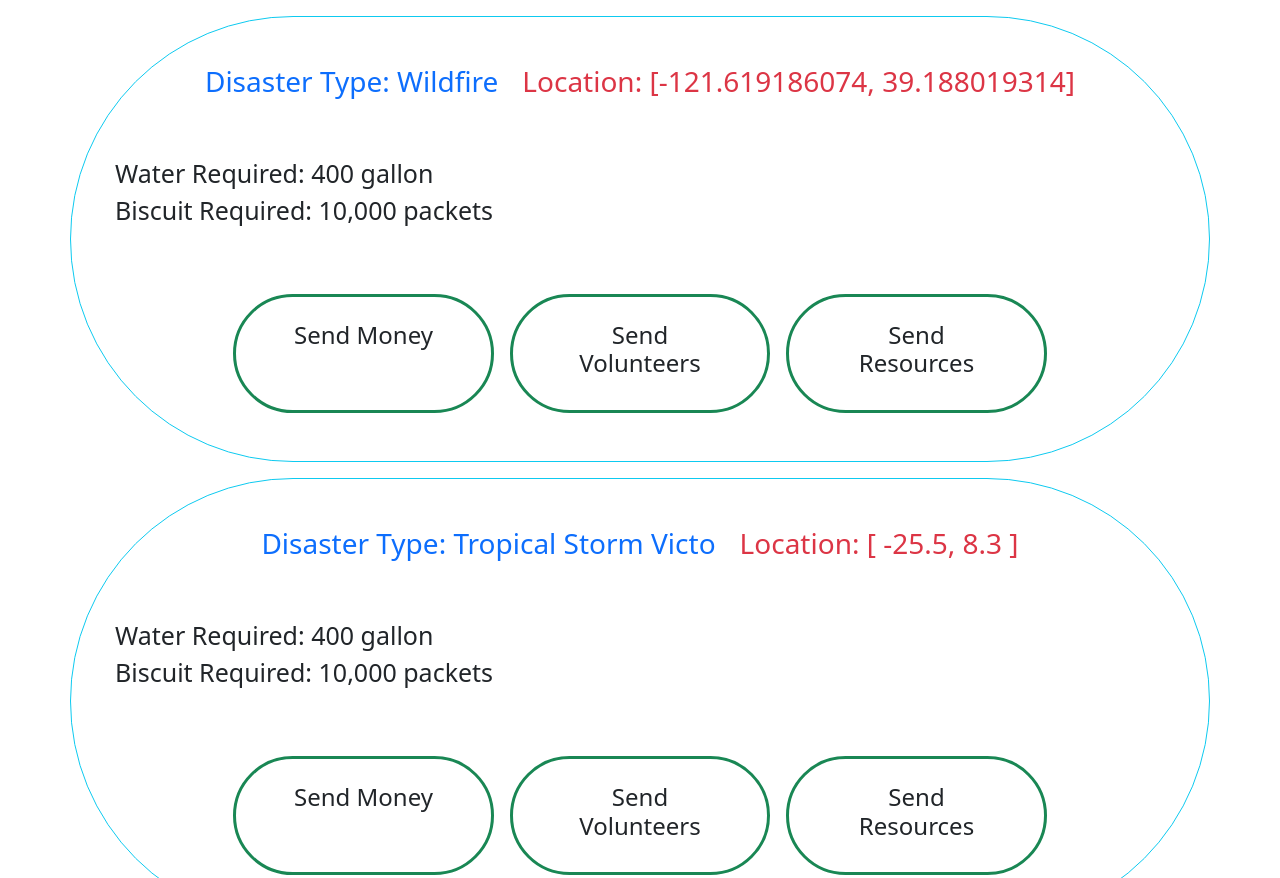
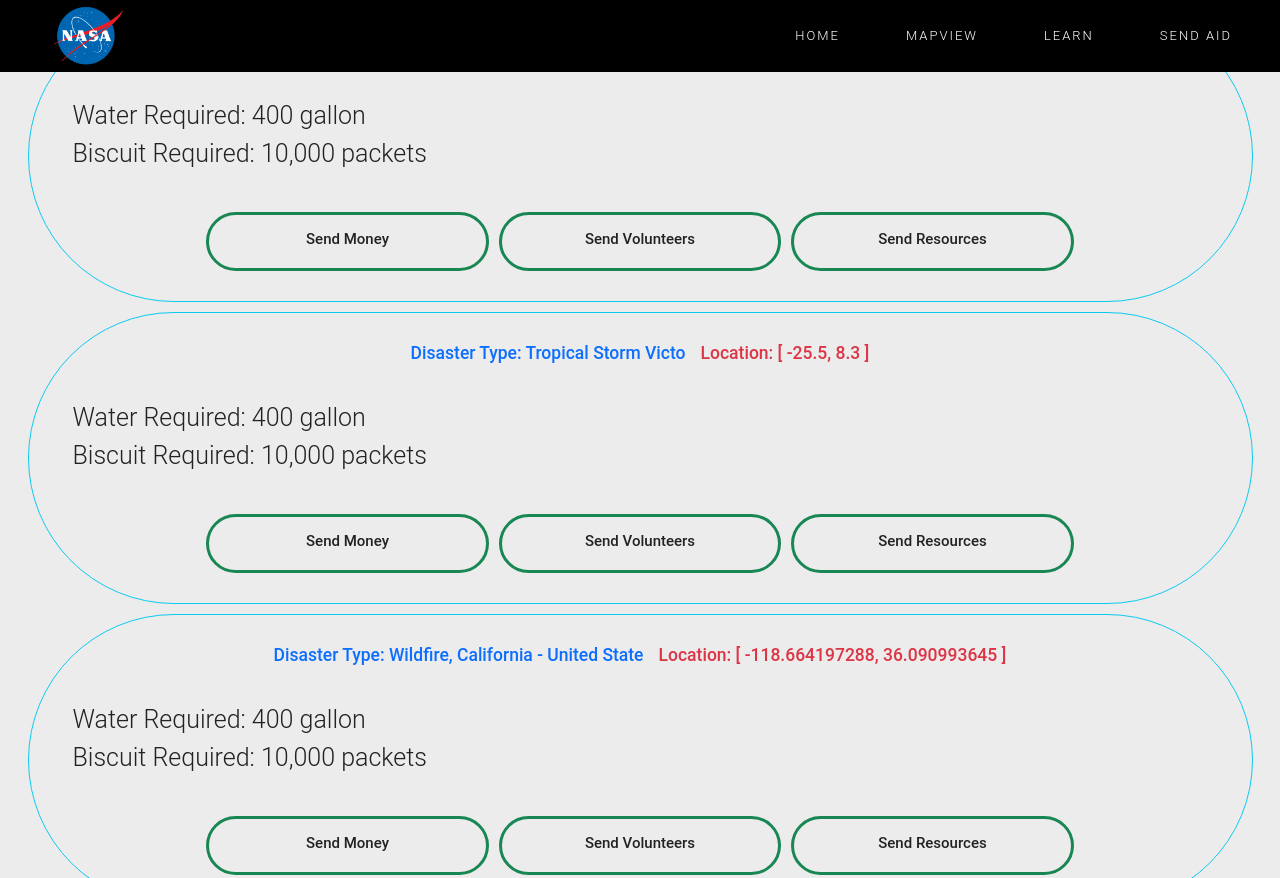
Before and after one commit to rubayamim381/Disaster-Response, a plain HTML site: page send aid/send_aid.html in a window 1280 px wide. Shown: the top 878 px of the page. Drawn offline with nearby package versions, Linux system fonts and the light colour scheme; files that its build step writes are made by us from their sources.

Commit message:
Update send_aid.html

```diff
--- a/send aid/send_aid.html
+++ b/send aid/send_aid.html
@@ -6,6 +6,7 @@
     <meta name="viewport" content="width=device-width, initial-scale=1.0">
     <!-- Bootstrap css -->
     <link href="https://cdn.jsdelivr.net/npm/bootstrap@5.1.1/dist/css/bootstrap.min.css" rel="stylesheet" integrity="sha384-F3w7mX95PdgyTmZZMECAngseQB83DfGTowi0iMjiWaeVhAn4FJkqJByhZMI3AhiU" crossorigin="anonymous">
+    <link rel="stylesheet" href="../mapview/mapview.css">
     <title>Document</title>
     <style>
         .help:hover{
@@ -17,8 +18,38 @@
             font-size: 25px;
         }
     </style>
+     <link rel="stylesheet" href="mapview.css">
 </head>
 <body>
+    <header>
+        <div class="container">
+
+          <!--Navigation Bar starts-->
+          <nav class="nav">
+            <div class="menu-toggle">
+              <i class="fas fa-bars"></i>
+              <i class="fas fa-times"></i>
+            </div>
+
+              <!--Navigation Bar logo-->
+            <a href="index.html" class="logo"><img src="../images/nasalogo.png" alt=""></a>
+
+              <!--Navigation Bar Lists e.g. menu, home etc-->
+            <ul class="nav-list">
+              <li class="nav-item">
+                <a href="../index.html" class="nav-link">Home</a>
+              </li>
+              <li class="nav-item">
+                <a href="mapview.html" class="nav-link">Mapview</a>
+              </li>
+              <li class="nav-item">
+                <a href="#learn" class="nav-link">Learn</a>
+              </li>
+              <li class="nav-item">
+                <a href="../send_aid.html" class="nav-link">Send Aid</a>
+              </li>
+        </div>
+      </header>
     <Main>
         <div class="border border-info container mt-3 rounded-pill">
             <div class="d-md-flex justify-content-center px-5 py-5">
```
